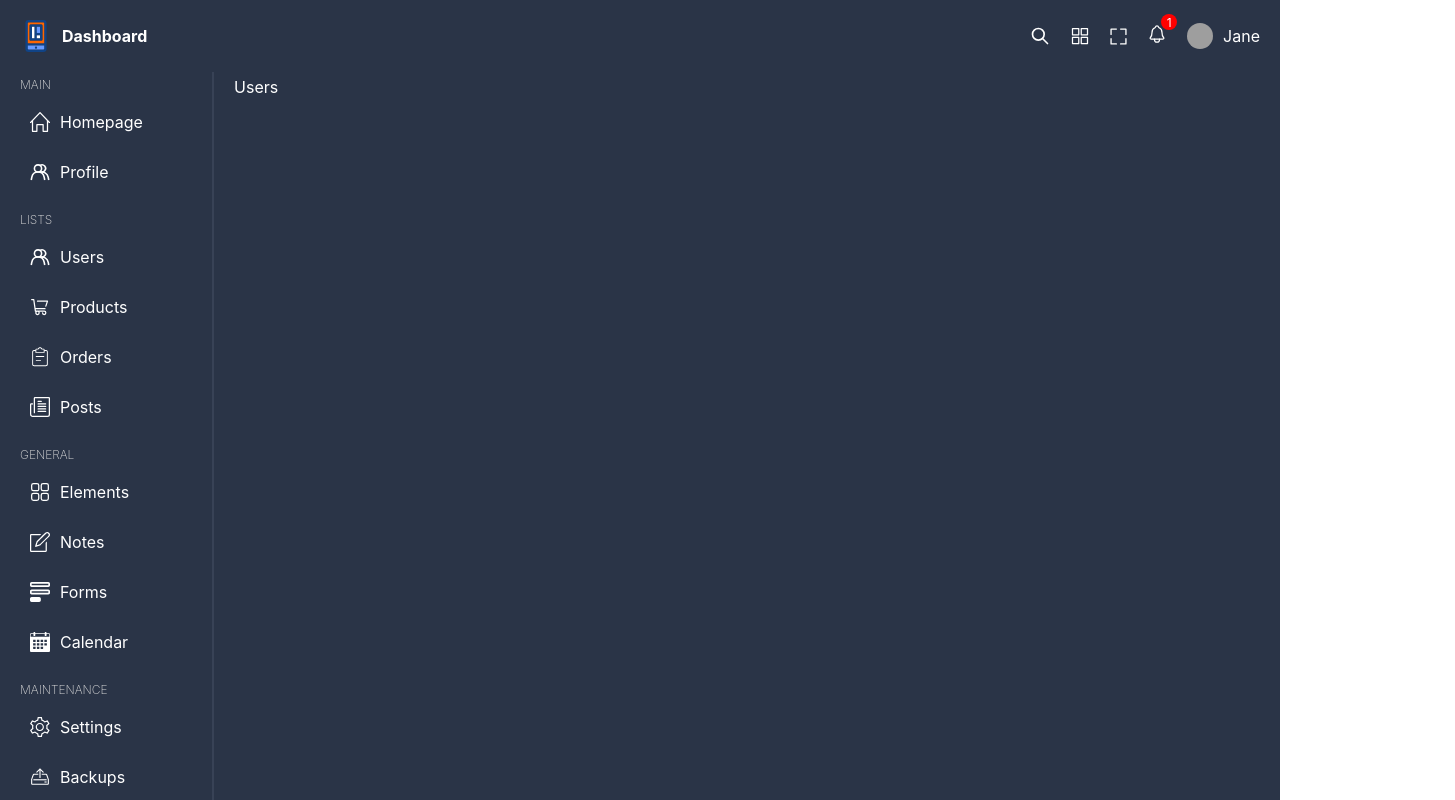
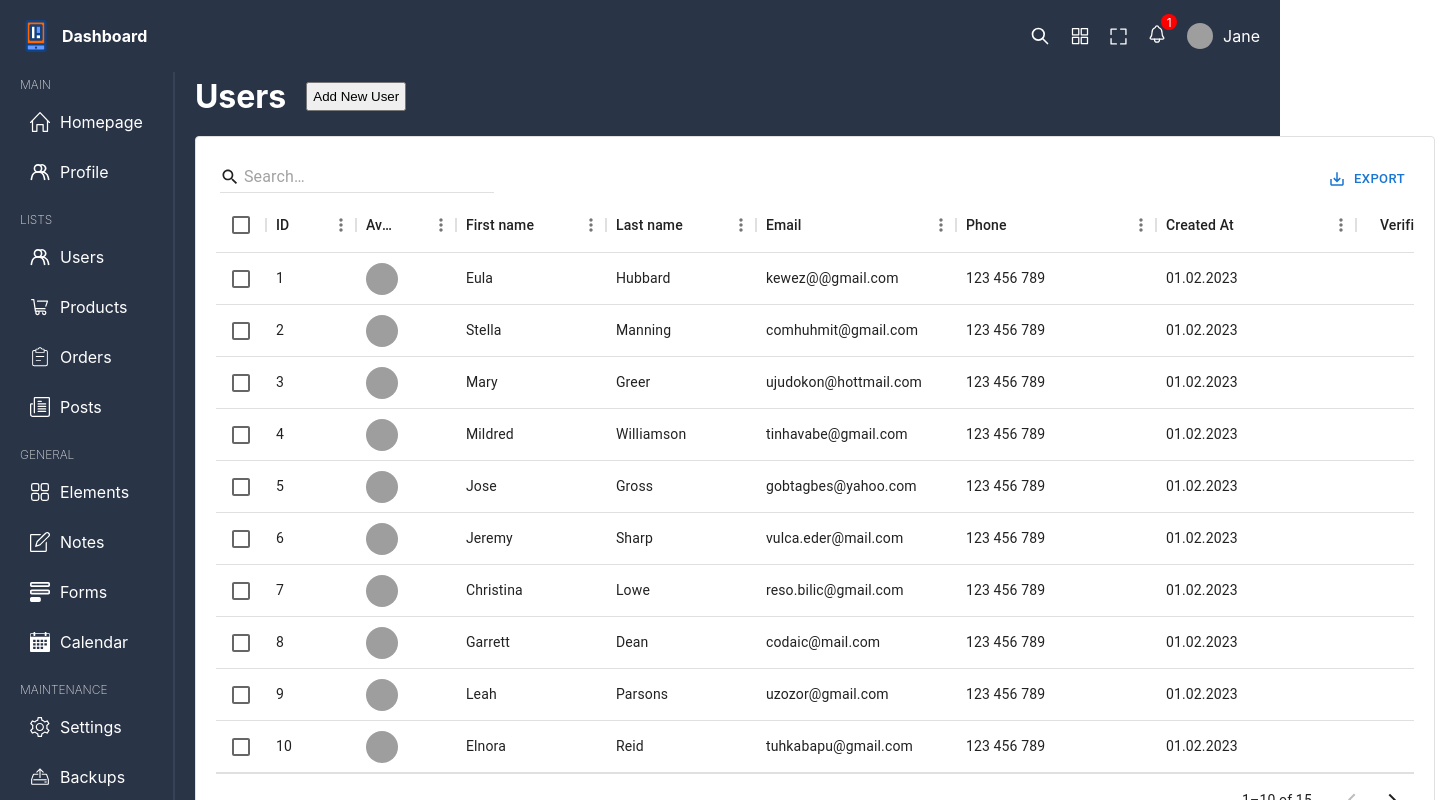
Before and after one commit to MohamdAlaa/Admin-Dahboard, a React (Vite) app: page /users in a window 1280 px wide. Shown: the top 800 px of the page, 1455 px wide, since content can reach past the window. Built offline with nearby package versions, Linux system fonts and the light colour scheme; grey boxes are pictures that could not be loaded.

Commit message:
finished useer page

```diff
--- a/package.json
+++ b/package.json
@@ -10,6 +10,10 @@
     "preview": "vite preview"
   },
   "dependencies": {
+    "@emotion/react": "^11.11.1",
+    "@emotion/styled": "^11.11.0",
+    "@mui/material": "^5.14.12",
+    "@mui/x-data-grid": "^6.16.0",
     "react": "^18.2.0",
     "react-dom": "^18.2.0",
     "react-router-dom": "^6.16.0",
--- /dev/null
+++ b/src/component/dataTable/DataTable.tsx
@@ -0,0 +1,70 @@
+import { DataGrid, GridColDef, GridToolbar } from "@mui/x-data-grid";
+import "./dataTable.scss";
+import { Link } from "react-router-dom";
+
+
+type Props = {
+    colums: GridColDef[],
+    rows: object[],
+    slug: string;
+}
+const DataTable = (props:Props) => {
+
+    const handleDelete = (id: number) => {
+        console.log(`${id} has Deleted`);
+
+        //delete the item
+        // mutation.mutate(id)
+    };
+
+
+    const actionColumn: GridColDef = {
+        field: "action",
+        headerName: "Action",
+        width: 200,
+        renderCell: (params) => {
+          return (
+            <div className="action">
+                <Link to={`/${props.slug}/${params.row.id}`}>
+                    <img src="/view.svg" alt="" />
+                </Link>
+                <div className="delete" onClick={() => handleDelete(params.row.id)}>
+                    <img src="/delete.svg" alt="" />
+                </div>
+            </div>
+          );
+        },
+    };
+
+  return(
+    <div className="dataTable">
+        <DataGrid
+            className="dataGrid"
+            rows={props.rows}
+            columns={[...props.colums, actionColumn]}
+            initialState={{
+            pagination: {
+                paginationModel: {
+                pageSize: 10,
+                },
+            },
+            }}
+            slots={{toolbar: GridToolbar}}
+            slotProps={{
+                toolbar: {
+                    showQuickFilter: true,
+                    quickFilterProps: {debounceMs: 500},
+                }
+            }}
+            pageSizeOptions={[10]}
+            checkboxSelection
+            disableRowSelectionOnClick
+            disableColumnFilter
+            disableDensitySelector
+            disableColumnSelector
+        />
+    </div>
+  )
+};
+
+export default DataTable;
--- /dev/null
+++ b/src/component/dataTable/dataTable.scss
@@ -0,0 +1,29 @@
+.dataTable{
+
+    .dataGrid{
+        background: white;
+        padding: 20px;
+
+      .MuiDataGrid-toolbarContainer{
+        flex-direction: row-reverse;
+      }
+
+      img{
+        width: 32px;
+        height: 32px;
+        border-radius: 50%;
+        object-fit: cover;
+      }
+
+      .action{
+        display: flex;
+        gap: 15px;
+
+        img{
+            width: 20px;
+            height: 20px;
+            cursor: pointer;
+        }
+      }
+    }
+  }
--- a/src/pages/users/Users.tsx
+++ b/src/pages/users/Users.tsx
@@ -1,6 +1,66 @@
-import "./users.scss"
+import { GridColDef } from "@mui/x-data-grid";
+import DataTable from "../../component/dataTable/DataTable";
+import "./users.scss";
+import { userRows } from "../../data";
+
+const columns: GridColDef[] = [
+  { field: "id", headerName: "ID", width: 90 },
+  {
+    field: "img",
+    headerName: "Avatar",
+    width: 100,
+    renderCell: (params) => {
+      return <img src={params.row.img || "/noavatar.png"} alt="" />;
+    },
+  },
+  {
+    field: "firstName",
+    type: "string",
+    headerName: "First name",
+    width: 150,
+  },
+  {
+    field: "lastName",
+    type: "string",
+    headerName: "Last name",
+    width: 150,
+  },
+  {
+    field: "email",
+    type: "string",
+    headerName: "Email",
+    width: 200,
+  },
+  {
+    field: "phone",
+    type: "string",
+    headerName: "Phone",
+    width: 200,
+  },
+  {
+    field: "createdAt",
+    headerName: "Created At",
+    width: 200,
+    type: "string",
+  },
+  {
+    field: "verified",
+    headerName: "Verified",
+    width: 150,
+    type: "boolean",
+  },
+];
+
 const Users = () => {
-  return <div>Users</div>;
+  return(
+    <div className="users">
+      <div className="info">
+        <h1>Users</h1>
+        <button>Add New User</button>
+      </div>
+      <DataTable slug="users" colums={columns} rows={userRows}/>
+    </div>
+  )
 };
 
 export default Users;
--- a/src/pages/users/users.scss
+++ b/src/pages/users/users.scss
@@ -0,0 +1,14 @@
+.users{
+
+    .info{
+      display: flex;
+      align-items: center;
+      gap: 20px;
+      margin-bottom: 20px;
+
+      button{
+        padding: 5px;
+        cursor: pointer;
+      }
+    }
+  }
```
Also changed, not shown: 1 other file (tests, documents, lock files or other folders).
